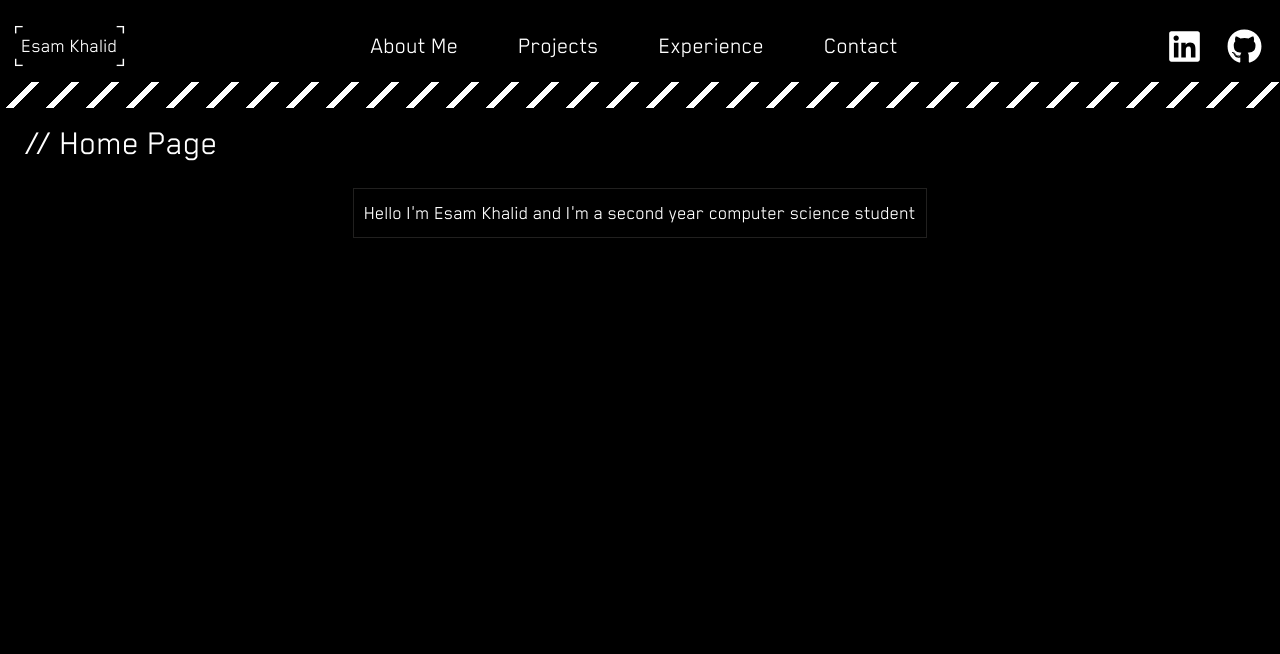
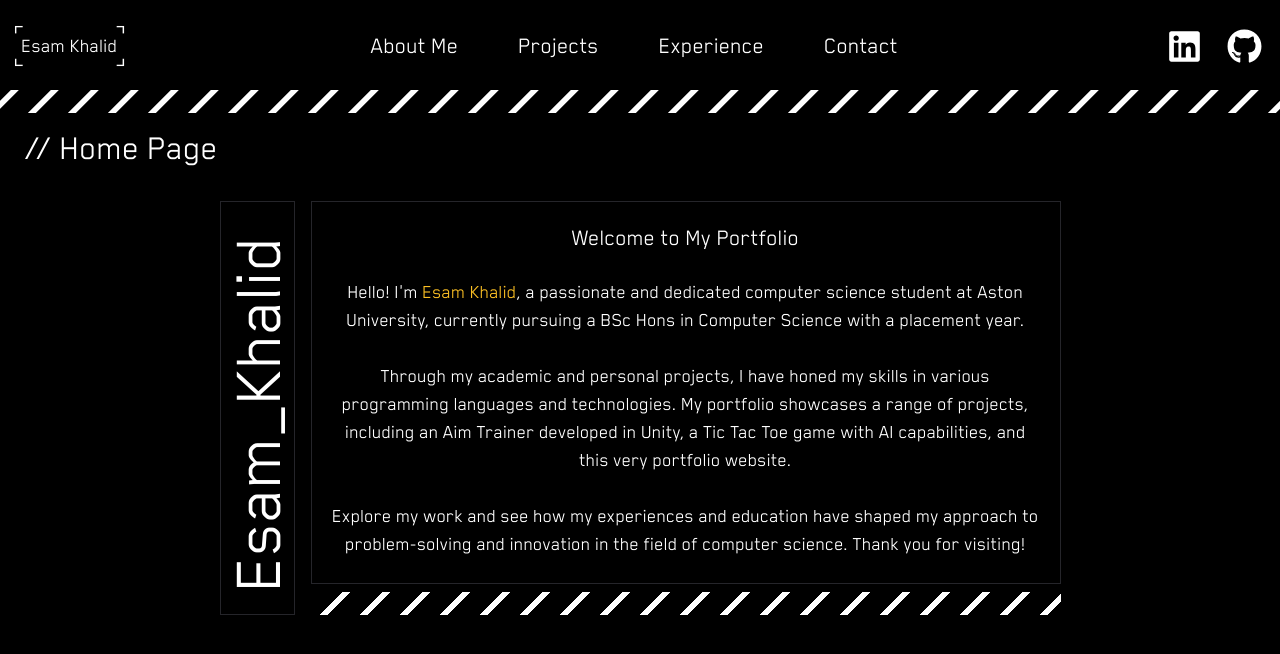
Before and after one commit to EsamKhalid/portfolio-website-v2, a Next.js app: page / in a window 1280 px wide. Shown: the top 654 px of the page. Built offline with nearby package versions, Linux system fonts and the light colour scheme.

Commit message:
Horizontal scroll animation finished/worked on homepage

```diff
--- a/app/AboutPage/page.tsx
+++ b/app/AboutPage/page.tsx
@@ -6,7 +6,9 @@
   return (
     <>
       <NavBar />
-      <h1>About Page</h1>
+      <div className="px-[25px] pt-[15px]">
+        <h1 className="text-4xl pb-[25px]">// About Page</h1>
+      </div>
     </>
   );
 }
--- a/app/globals.css
+++ b/app/globals.css
@@ -128,21 +128,24 @@
 
   .passTest {
     width: var(--t);
+
   }
 
 
   .custom-diagonal-yellow {
-    top: 0;
-    left: 0;
-    width: 100%;
-    height: 100%;
-    background-image: linear-gradient(45deg, #fbbf24 25%, transparent 25%, transparent 50%, #fbbf24 50%, #fbbf24 75%, transparent 75%, transparent);
-    background-size: 56.57px 56.57px;
-    z-index: -1;
+    background-image: linear-gradient(135deg, transparent 25%, transparent 40% ,#fbbf24 25%, #fbbf24 50%, transparent 50%, transparent 90%, #fbbf24 75%);
+    background-size: 40px 40px;
+
   }
 
-  .custom-diagonal-white {
+  .custom-diagonal-white-right{
     background-image: linear-gradient(135deg, transparent 25%, transparent 40% ,white 25%, white 50%, transparent 50%, transparent 90%, white 75%);
+    background-size: 40px 40px;
+
+  }
+
+  .custom-diagonal-white-left{
+    background-image: linear-gradient(45deg, transparent 25%, transparent 40% ,white 25%, white 50%, transparent 50%, transparent 90%, white 75%);
     background-size: 40px 40px;
 
   }
--- a/app/page.tsx
+++ b/app/page.tsx
@@ -1,6 +1,11 @@
+"use client";
 import Image from "next/image";
 import NavBar from "../components/NavBar/NavBar";
 import Link from "next/link";
+
+import useMeasure from "react-use-measure";
+import { animate, motion, useMotionValue } from "framer-motion";
+import { useEffect } from "react";
 
 export default function Home() {
   return (
@@ -9,11 +14,33 @@
       <div className="px-[25px] pt-[15px]">
         <h1 className="text-4xl pb-[25px]">// Home Page</h1>
         <div className="flex justify-center">
-          <div className="border w-fit border-cybpnk-grey p-[10px]">
-            <p className="text-xl">
-              Hello I'm <span className="">Esam Khalid </span>
-              and I'm a second year computer science student
-            </p>
+          <div className="h-auto m-2 border border-cybpnk-brdr w-[75px] flex relative ">
+            <h1 className="text-7xl text-nowrap w-full absolute bottom-0 -rotate-90 px-6">
+              Esam_Khalid
+            </h1>
+          </div>
+          <div className="justify-center inline-block p-2">
+            <div className="border w-[750px] border-cybpnk-brdr p-[20px] pb-[25px]  text-wrap">
+              <h1 className="text-2xl text-center">Welcome to My Portfolio</h1>
+              <br />
+              <p className="text-xl text-center">
+                Hello! I'm <span className="text-cybpnk-ylw2">Esam Khalid</span>
+                , a passionate and dedicated computer science student at Aston
+                University, currently pursuing a BSc Hons in Computer Science
+                with a placement year.
+                <br />
+                <br /> Through my academic and personal projects, I have honed
+                my skills in various programming languages and technologies. My
+                portfolio showcases a range of projects, including an Aim
+                Trainer developed in Unity, a Tic Tac Toe game with AI
+                capabilities, and this very portfolio website.
+                <br />
+                <br /> Explore my work and see how my experiences and education
+                have shaped my approach to problem-solving and innovation in the
+                field of computer science. Thank you for visiting!
+              </p>
+            </div>
+            <div className="custom-diagonal-white-right w-full h-[23px] mt-2"></div>
           </div>
         </div>
       </div>
--- a/components/NavBar/NavBar.tsx
+++ b/components/NavBar/NavBar.tsx
@@ -1,3 +1,5 @@
+"use client";
+
 import Link from "next/link";
 
 import Image from "next/image";
@@ -6,6 +8,10 @@
 import { FaFontAwesomeLogoFull, FaInstagram } from "react-icons/fa";
 import { FaLinkedin } from "react-icons/fa";
 import { FaGithub } from "react-icons/fa";
+
+import useMeasure from "react-use-measure";
+import { animate, motion, useMotionValue } from "framer-motion";
+import { useEffect } from "react";
 
 /*
 function NavBar() {
@@ -23,8 +29,27 @@
 */
 
 function NavBar() {
+  let [ref, { width }] = useMeasure();
+
+  const xTranslation = useMotionValue(0);
+
+  useEffect(() => {
+    let controls;
+    let finalPosition = -width / 2 - 8;
+
+    controls = animate(xTranslation, [0, finalPosition], {
+      ease: "linear",
+      duration: 25,
+      repeat: Infinity,
+      repeatType: "loop",
+      repeatDelay: 0,
+    });
+    return controls.stop;
+  }, [xTranslation, width]);
+
   return (
     <>
+      <div className="overflow-hidden">
         <div className="navbar flex justify-between text-white items-center px-[5px] pt-[10px] w-screen scale">
           <Link
             href="../"
@@ -51,18 +76,26 @@
             </Link>
           </ul>
           <div className="NavLogoContainer flex justify-between">
-          <Link target="_blank" href="https://github.com/EsamKhalid">
-            <FaLinkedin className="NavLogo" />
-          </Link>
             <Link
               target="_blank"
               href="https://www.linkedin.com/in/esam-khalid-49648728b/"
             >
+              <FaLinkedin className="NavLogo" />
+            </Link>
+            <Link target="_blank" href="https://github.com/EsamKhalid">
               <FaGithub className="NavLogo" />
             </Link>
           </div>
         </div>
-      <div className="custom-diagonal-white w-full h-[26px]  "></div>
+        <motion.div
+          className="flex w-max"
+          ref={ref}
+          style={{ x: xTranslation }}
+        >
+          <div className="custom-diagonal-white-right w-[198vh] h-[23px] mt-2 "></div>
+          <div className="custom-diagonal-white-right w-[100vh] h-[23px] mt-2 "></div>
+        </motion.div>
+      </div>
     </>
   );
 }
--- a/package.json
+++ b/package.json
@@ -1,5 +1,5 @@
 {
-  "name": "tailwind-test",
+  "name": "portfolio-site",
   "version": "0.1.0",
   "private": true,
   "scripts": {
@@ -9,6 +9,7 @@
     "lint": "next lint"
   },
   "dependencies": {
+    "framer-motion": "^11.2.10",
     "next": "14.2.3",
     "react": "^18",
     "react-awesome-shapes": "^0.1.12",
--- a/tailwind.config.js
+++ b/tailwind.config.js
@@ -18,7 +18,9 @@
         'cybpnk-alt' : '#252826',
         'cybpnk-blk' : '#131212',
         'cybpnk-ylw' : '#eabc49',
+        'cybpnk-ylw2' : '#fbbf24',
         'cybpnk-blk2' : '#171619',
+        'cybpnk-brdr' : '#25252a',
         'jms-blue' : '#14141a',
       },
 
```
Also changed, not shown: 1 other file (tests, documents, lock files or other folders). Lines whose indentation alone changed are shown as unchanged.
